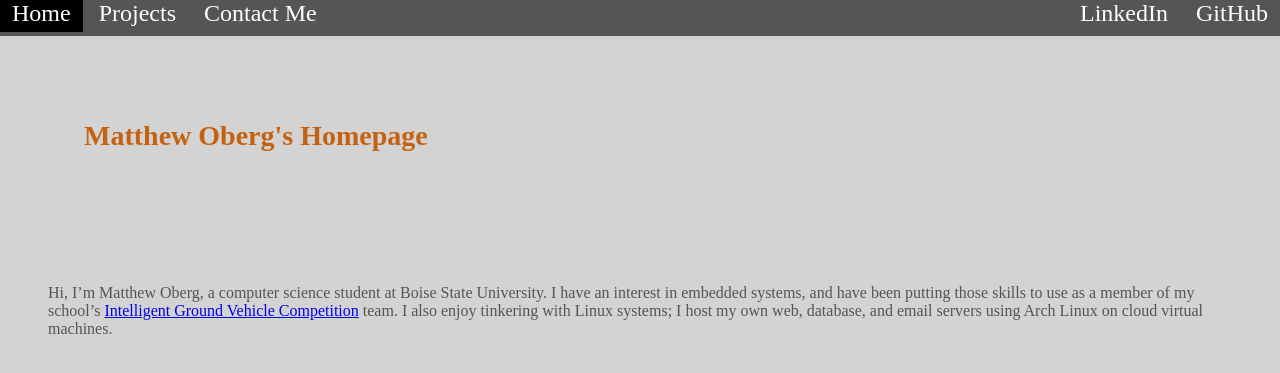
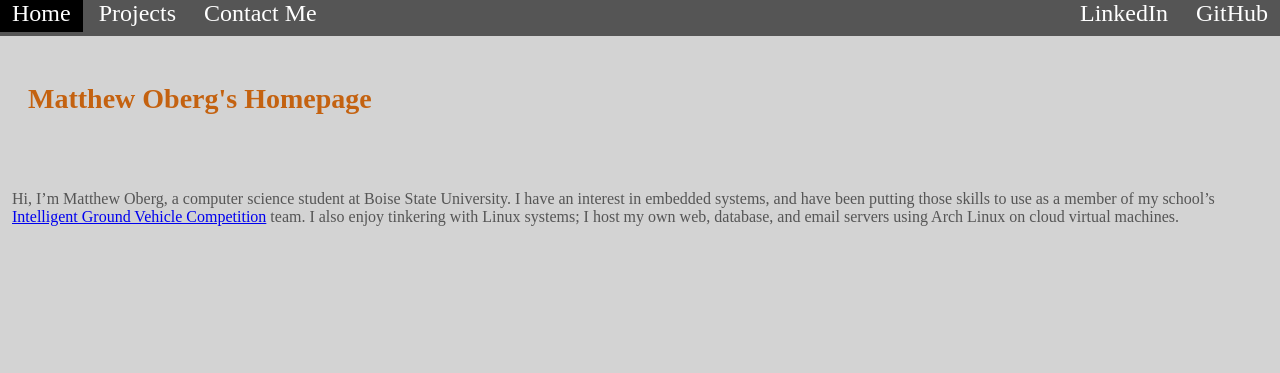
Before and after one commit to matthew-oberg/oberg.us, a PHP site: page / in a window 1280 px wide. Shown: the top 373 px of the page. Run offline with PHP 8.4, Linux system fonts and the light colour scheme.

Commit message:
Padding size fix

```diff
--- a/style.css
+++ b/style.css
@@ -31,14 +31,12 @@ body {
 
 #intro-h {
     float: left;
-    margin: 1.5em;
-    padding: 1.5em;
+    padding: 1em;
 }
 
 #intro-p {
     float: left;
-    margin: 1.5em;
-    padding: 1.5em;
+    padding: 0.75em;
     font-size: 1em;
 }
 
```
